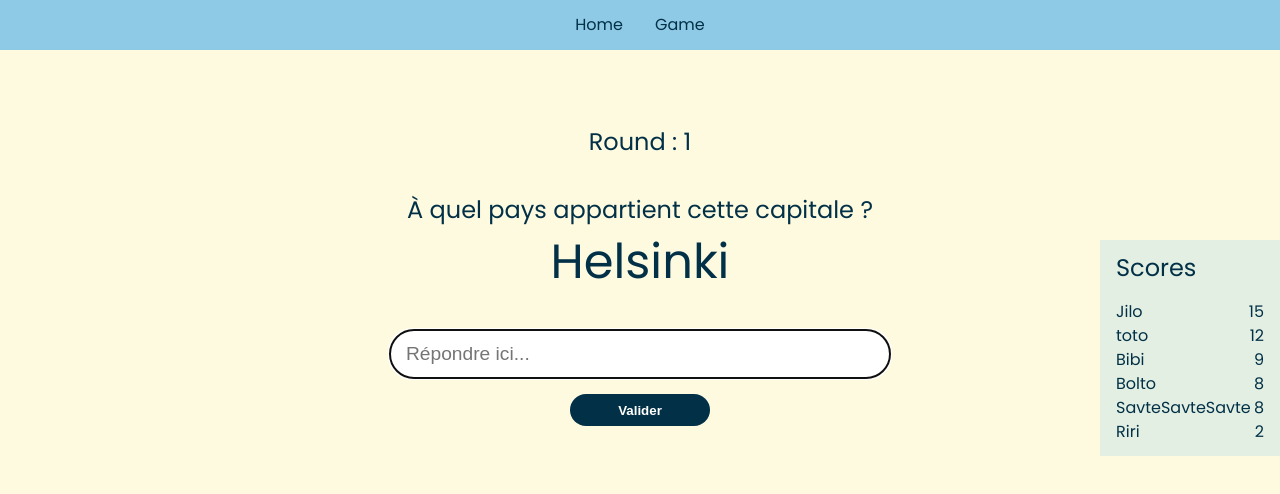
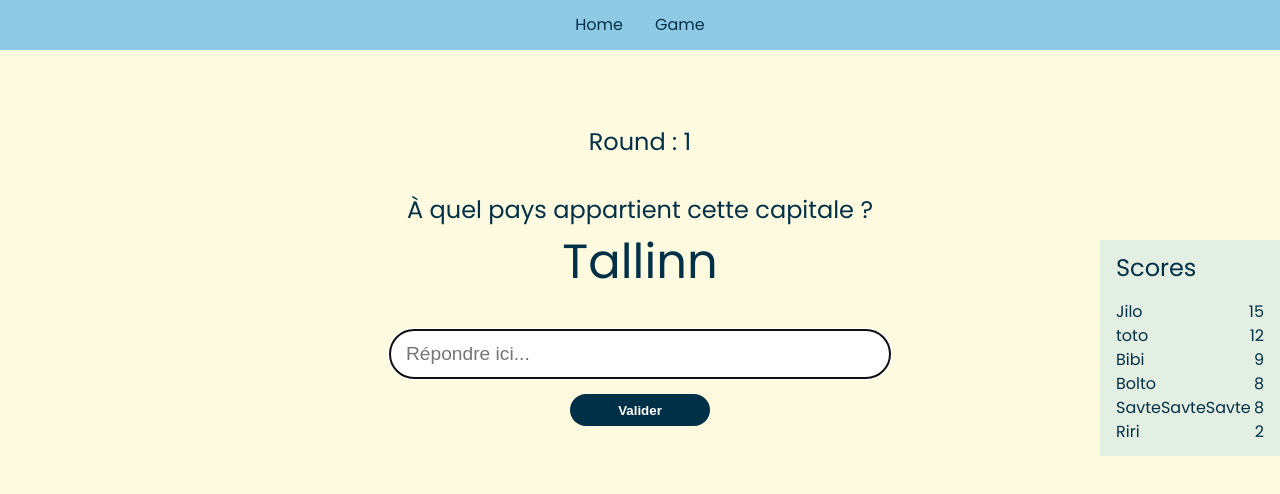
Before and after one commit to rqphy/geo_quizz, a React (Vite) app: page /game in a window 1280 px wide. Shown: the top 494 px of the page. Built offline with nearby package versions, Linux system fonts and the light colour scheme.

Commit message:
:bug: fix countryId being undefined

```diff
--- a/src/components/Quizz/Quizz.tsx
+++ b/src/components/Quizz/Quizz.tsx
@@ -11,13 +11,14 @@ interface IQuizzProps {
 }
 
 export default function Quizz({ countriesList }: IQuizzProps) {
-	const [countryId, setCountryId] = useState<number>(14)
+	const [countryId, setCountryId] = useState<number>(0)
 	const [gamemode, setGamemode] = useState<Gamemode>("findCountry")
 	const [questionLabel, setQuestionLabel] = useState<string>("")
 	const [expectedAnswer, setExpectedAnswer] = useState<string>("")
 	const roundCount = useRoundCountStore((state) => state.roundCount)
 
 	useEffect(() => {
+		console.log(countryId, countriesList)
 		if (gamemode === "findCapital") {
 			setQuestionLabel(countriesList[countryId].country_name)
 			setExpectedAnswer(countriesList[countryId].capital_name)
@@ -28,8 +29,8 @@ export default function Quizz({ countriesList }: IQuizzProps) {
 	}, [countryId, gamemode])
 
 	useEffect(() => {
-		setCountryId(Math.round(Math.random() * countriesList.length))
-		setGamemode(Math.random() > 0.5 ? 'findCapital' : 'findCountry')
+		setCountryId(Math.round(Math.random() * (countriesList.length - 1)))
+		setGamemode(Math.random() > 0.5 ? "findCapital" : "findCountry")
 	}, [roundCount])
 
 	return (
```
